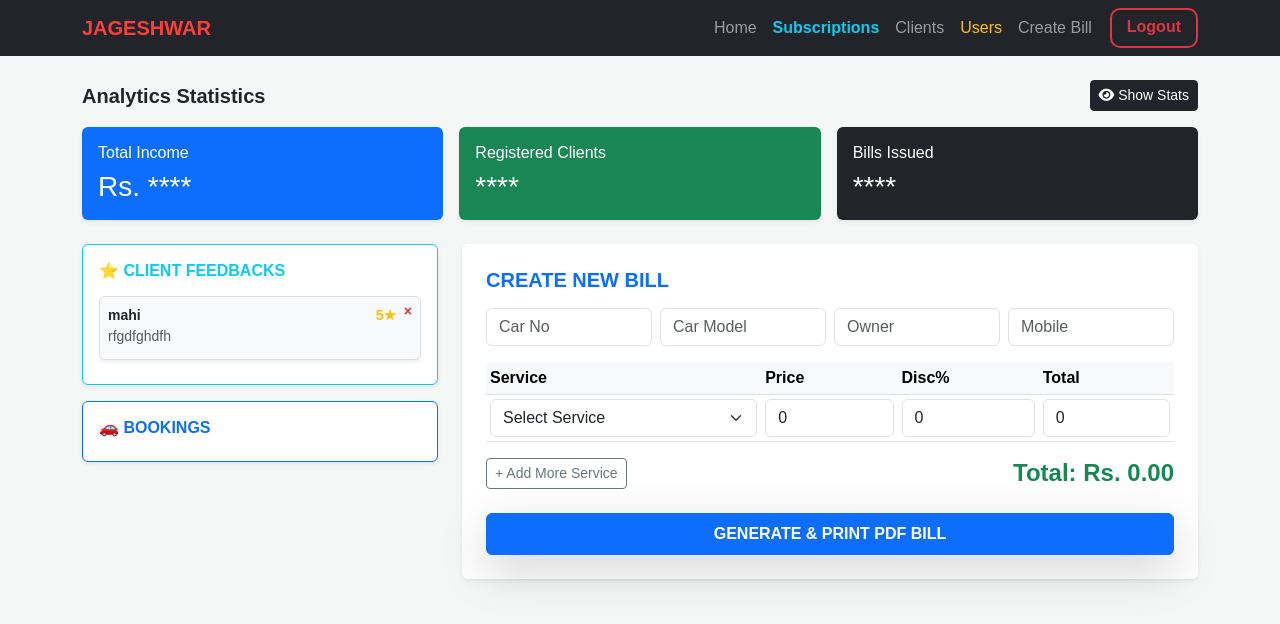
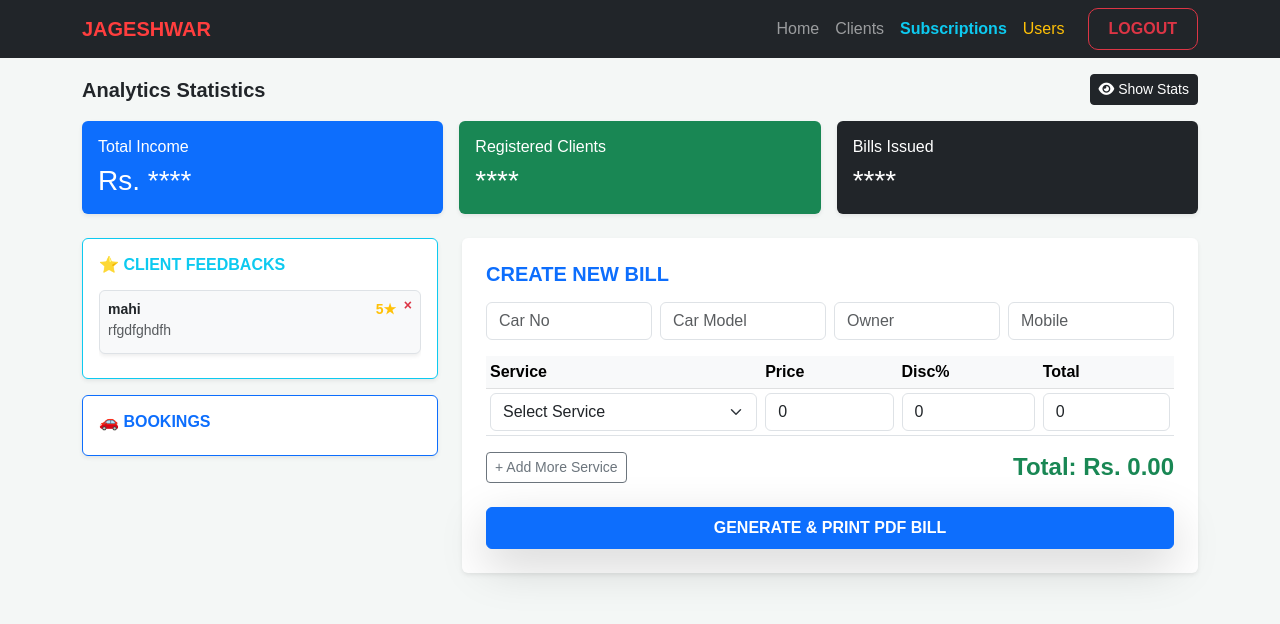
Before and after one commit to Manish123321316/my-garage-app, a Flask app: page / in a window 1280 px wide. Shown: the top 624 px of the page. Run offline with Flask 3, Linux system fonts and the light colour scheme; a user stored in the database is signed in.

Commit message:
Update layout.html

```diff
--- a/templates/layout.html
+++ b/templates/layout.html
@@ -9,11 +9,24 @@
     <style>
         body { background: #f4f7f6; font-family: sans-serif; }
         .navbar-brand { font-weight: 800; color: #ff3e3e !important; }
-        .nav-logout { color: #dc3545 !important; border: 2px solid #dc3545; border-radius: 10px; font-weight: bold; margin-left: 10px; padding: 5px 15px !important; }
+
+        /* Mobile Specific */
         @media (max-width: 768px) {
-            .btn { width: 100%; padding: 12px; margin-bottom: 10px; }
-            .nav-logout { margin-left: 0; margin-top: 10px; width: 100%; text-align: center; }
+            .btn { padding: 12px; width: 100%; margin-bottom: 8px; font-weight: 600; }
+            .card { margin-bottom: 15px; padding: 15px !important; }
+            input, select, textarea { font-size: 16px !important; }
         }
+
+        /* Safe Logout Button */
+        .nav-logout {
+            color: #dc3545 !important;
+            border: 1.5px solid #dc3545;
+            border-radius: 10px;
+            padding: 8px 20px !important;
+            margin-left: 15px;
+            font-weight: bold;
+        }
+        .nav-logout:hover { background: #dc3545; color: white !important; }
     </style>
 </head>
 <body>
@@ -24,34 +37,23 @@
                 <span class="navbar-toggler-icon"></span>
             </button>
             <div class="collapse navbar-collapse" id="navbarNav">
-                <div class="navbar-nav ms-auto">
+                <div class="navbar-nav ms-auto align-items-center">
                     {% if current_user.is_authenticated %}
                         <a class="nav-link" href="/">Home</a>
-
-                        {# OWNER ONLY #}
-                        {% if current_user.role == 'Owner' %}
-                            <a class="nav-link text-info fw-bold" href="/admin_subs">Subscriptions</a>
+                        {% if current_user.role != 'Client' %}
                             <a class="nav-link" href="/clients">Clients</a>
-                            <a class="nav-link text-warning" href="/manage_users">Users</a>
+                            {% if current_user.role == 'Owner' %}
+                                <a class="nav-link text-info fw-bold" href="/admin_subs">Subscriptions</a>
+                                <a class="nav-link text-warning" href="/manage_users">Users</a>
+                            {% endif %}
                         {% endif %}
-
-                        {# TEAM ONLY #}
-                        {% if current_user.role == 'Team' %}
-                            <a class="nav-link text-success fw-bold" href="/create_bill">CREATE BILL</a>
-                        {% endif %}
-
-                        {# OWNER ALSO NEEDS CREATE BILL #}
-                        {% if current_user.role == 'Owner' %}
-                            <a class="nav-link" href="/create_bill">Create Bill</a>
-                        {% endif %}
-
-                        <a class="nav-link nav-logout" href="/logout">Logout</a>
+                        <a class="nav-link nav-logout" href="/logout">LOGOUT</a>
                     {% endif %}
                 </div>
             </div>
         </div>
     </nav>
-    <div class="container mt-4">
+    <div class="container mt-3">
         {% with messages = get_flashed_messages() %}
             {% if messages %}{% for m in messages %}<div class="alert alert-primary">{{m}}</div>{% endfor %}{% endif %}
         {% endwith %}
```
